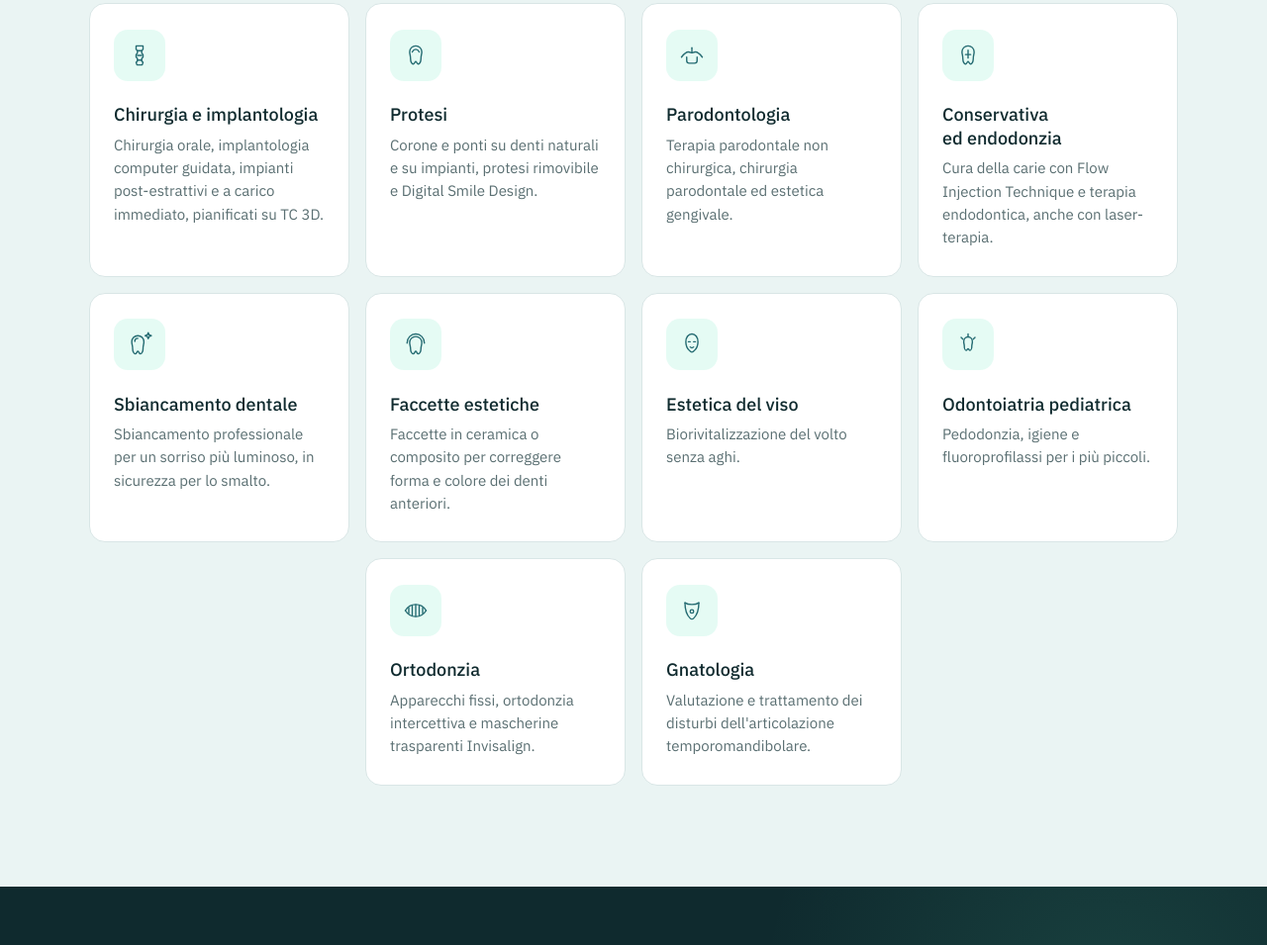
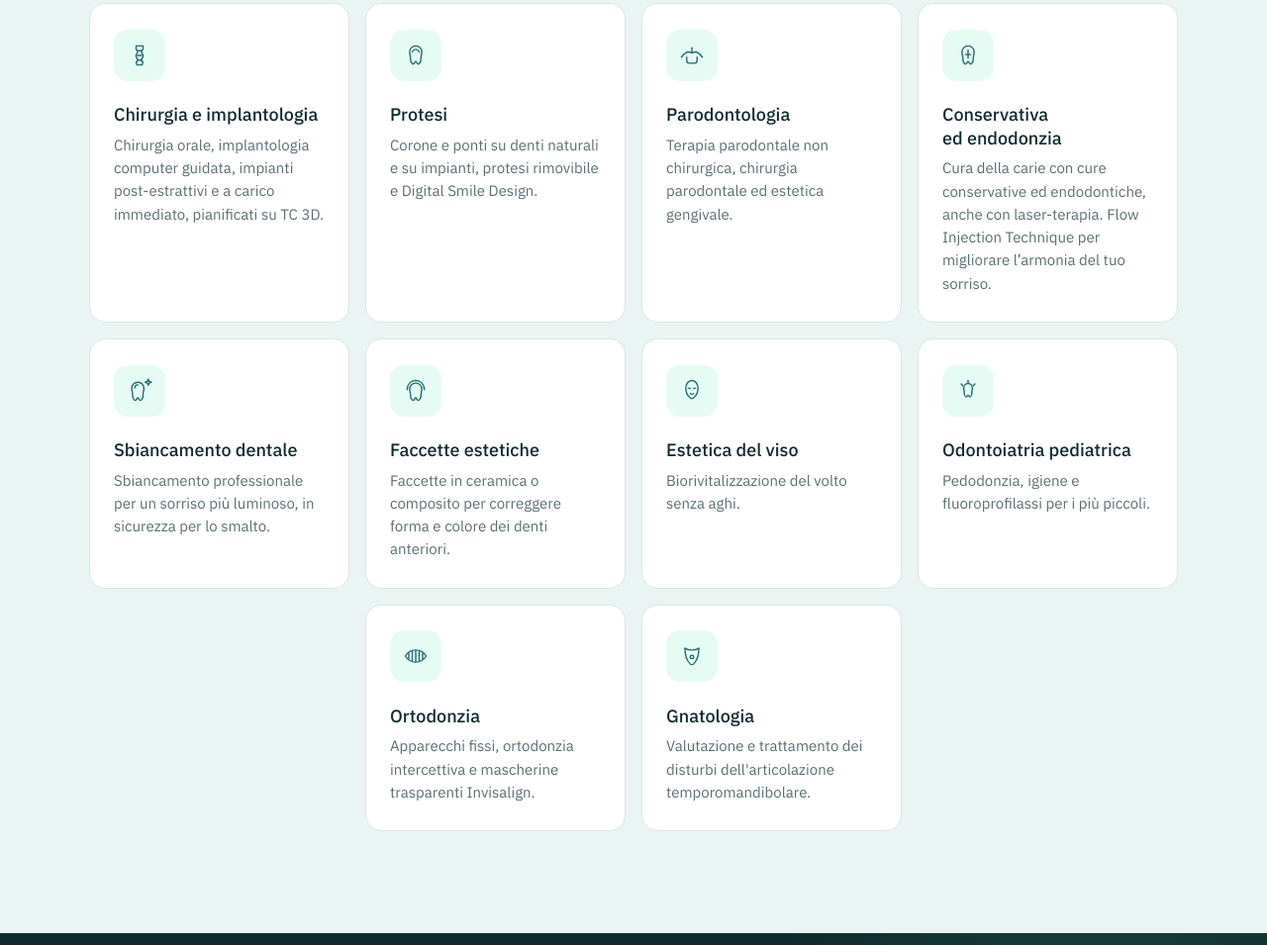
Before and after one commit to ilBarlo/studiodentisticoannicchiarico, a plain HTML site: page index.html in a window 1280 px wide. Shown: the part 1185-2140 px from the top of the page at 99% size. Drawn offline with Linux system fonts and the light colour scheme.

Commit message:
fix for redirect

```diff
--- a/index.html
+++ b/index.html
@@ -319,7 +319,7 @@
             <svg viewBox="0 0 32 32"><path d="M9 12c0-4 3-7 7-7s7 3 7 7c0 3-1 4-1 8 0 3-1.5 6-3 6s-2-3-3-3-1.5 3-3 3-3-3-3-6c0-4-1-5-1-8z"/><path d="M16 10v9"/><path d="M13 15h6"/></svg>
           </span>
           <h3>Conservativa ed endodonzia</h3>
-          <p>Cura della carie con Flow Injection Technique e terapia endodontica, anche con laser-terapia.</p>
+          <p>Cura della carie con cure conservative ed endodontiche, anche con laser-terapia. Flow Injection Technique per migliorare l’armonia del tuo sorriso.</p>
         </li>
         <li class="treatment-card">
           <span class="treatment-icon" aria-hidden="true">
```
Also changed, not shown: new_logo/instagram/servizi/post-servizi.png, new_logo/instagram/servizi/storia-servizi.png.
